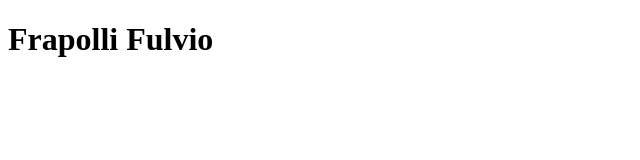
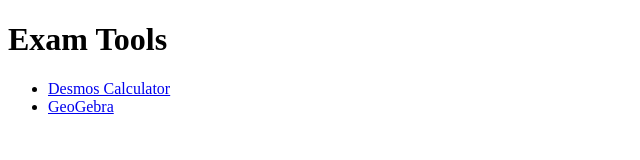
Before and after one commit to frapollif/frapollif.github.io, a plain HTML site: page index.html in a window 1280 px wide. Shown: the whole page, without its empty margins (0-640 px from the left). Drawn offline with Linux system fonts and the light colour scheme.

Commit message:
Update index.html

```diff
--- a/index.html
+++ b/index.html
@@ -1,11 +1,13 @@
 <!DOCTYPE html>
-<html lang="en">
+<html>
 <head>
-    <meta charset="UTF-8">
-    <meta name="viewport" content="width=device-width, initial-scale=1.0">
-    <title>Document</title>
+  <title>Exam Tools</title>
 </head>
 <body>
-    <h1> Frapolli Fulvio</h1>
+  <h1>Exam Tools</h1>
+  <ul>
+    <li><a href="https://www.desmos.com/calculator" target="_self">Desmos Calculator</a></li>
+    <li><a href="https://www.geogebra.org/calculator" target="_self">GeoGebra</a></li>
+  </ul>
 </body>
 </html>
```
